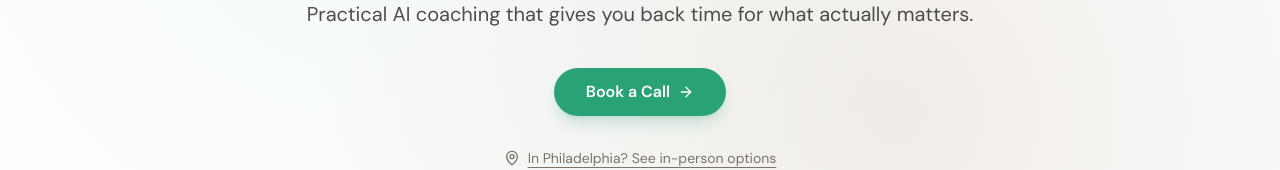
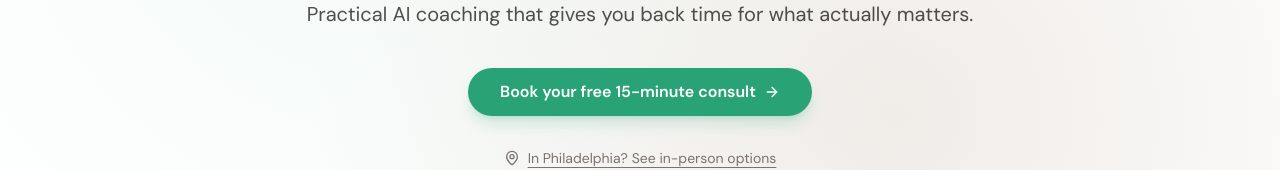
Before and after one commit to levineam/superaicoach-site, a Next.js app: page / in a window 1280 px wide. Shown: the part 260-430 px from the top of the page. Built offline with nearby package versions, Linux system fonts and the light colour scheme; no server answers.

Commit message:
auto-commit: config/memory updates (consultation-cta.tsx, final-cta.tsx, pr-18-1775941466562)

```diff
--- a/src/components/consultation-cta.tsx
+++ b/src/components/consultation-cta.tsx
@@ -16,7 +16,7 @@ export type ConsultationCTAProps = {
 
 export function ConsultationCTA({
   source = 'unknown',
-  label = 'Book a Call',
+  label = 'Book your free 15-minute consult',
   buttonClassName,
   containerClassName,
 }: ConsultationCTAProps) {
--- a/src/components/final-cta.tsx
+++ b/src/components/final-cta.tsx
@@ -9,8 +9,8 @@ export function FinalCTA() {
           Ready to save hours every week with AI?
         </h2>
         <p className="mx-auto mt-6 max-w-xl text-pretty text-lg leading-relaxed text-muted-foreground">
-          Free 15-minute consults are opening soon. Click below to see how to get
-          early access.
+          Book a free 15-minute consult and bring one real use case. You&apos;ll leave
+          with a clear next step and a live booking on the calendar.
         </p>
 
         <div className="mt-10 flex flex-col items-center gap-4 sm:flex-row sm:justify-center">
```
